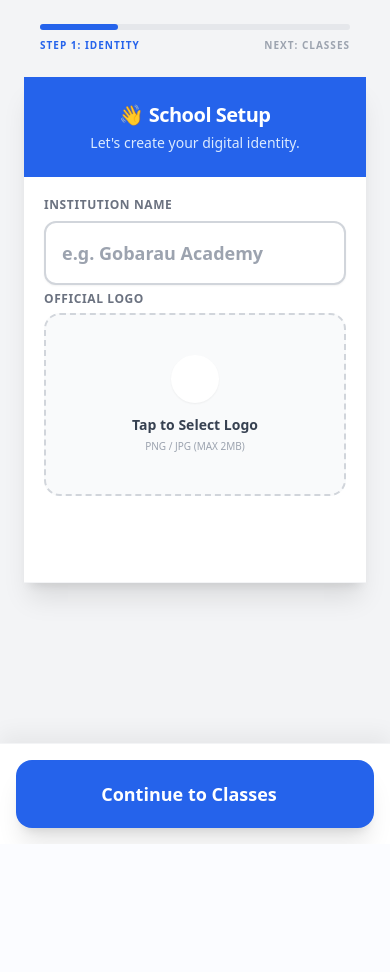
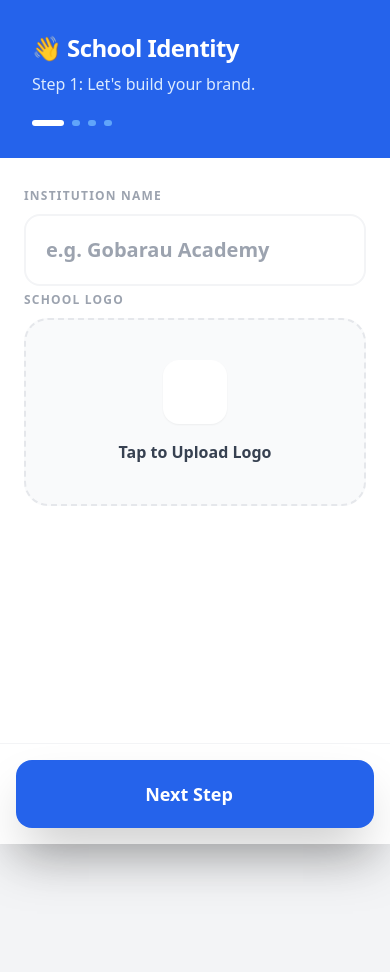
Before and after one commit to pgcsc170531/symfony-docker-starter, a Symfony app: template templates/tenant/onboarding/step1_identity.html.twig in a window 390 px wide. Before the commit the page ends 843 px from the top, so only its background shows below. Run offline with Twig, Linux system fonts and the light colour scheme; the template is opened without the code that fills it, so the values that code supplies are empty; form fields are guessed from the names that the template uses; some libraries are stand-ins or nearby versions.

Commit message:
refactor onboarding step1 template for improved layout, logo upload functionality, and responsive design

```diff
--- a/templates/tenant/onboarding/step1_identity.html.twig
+++ b/templates/tenant/onboarding/step1_identity.html.twig
@@ -1,63 +1,77 @@
 {% extends 'base.html.twig' %}
 
+{% block title %}School Identity{% endblock %}
+
 {% block body %}
-{# 1. Changed max-w-3xl to w-full on mobile, and removed top padding to sit higher #}
-<div class="w-full max-w-4xl mx-auto md:px-4 md:pt-12 pb-32">
+{#
+   We use -m-6 to counteract the p-6 in your base.html.twig <main> tag.
+   This makes the blue header touch the very top and sides of the screen.
+#}
+<div class="-m-6 md:m-0 bg-gray-100 min-h-screen">
 
-    {# PROGRESS BAR - Full width on mobile #}
-    <div class="px-4 mb-6 md:mb-8">
-        <div class="w-full bg-gray-200 rounded-full h-1.5">
-            <div class="bg-blue-600 h-1.5 rounded-full transition-all duration-500" style="width: 25%"></div>
+    <div class="max-w-4xl mx-auto md:pt-12 pb-32">
+
+        {# MAIN CARD #}
+        <div class="bg-white shadow-2xl md:rounded-3xl overflow-hidden min-h-screen md:min-h-[60vh] flex flex-col">
+
+            {# BLUE HEADER #}
+            <div class="bg-blue-600 p-8 md:p-12 text-white relative">
+                <div class="absolute top-0 right-0 opacity-10 transform translate-x-10 -translate-y-10 hidden md:block">
+                    <i class="fas fa-university fa-9x"></i>
                 </div>
-        <div class="flex justify-between mt-2">
-            <p class="text-[10px] font-bold text-blue-600 uppercase tracking-widest">Step 1: Identity</p>
-            <p class="text-[10px] font-bold text-gray-400 uppercase tracking-widest md:hidden">Next: Classes</p>
+                <h1 class="text-2xl md:text-4xl font-black tracking-tight">👋 School Identity</h1>
+                <p class="text-blue-100 mt-2 font-medium">Step 1: Let's build your brand.</p>
+
+                {# Progress Dots #}
+                <div class="flex gap-2 mt-6">
+                    <div class="h-1.5 w-8 bg-white rounded-full"></div>
+                    <div class="h-1.5 w-2 bg-blue-400 rounded-full"></div>
+                    <div class="h-1.5 w-2 bg-blue-400 rounded-full"></div>
+                    <div class="h-1.5 w-2 bg-blue-400 rounded-full"></div>
                 </div>
             </div>
 
-    {# MAIN CARD - Rounded-none on mobile for "Full Page" look, Rounded-3xl on Desktop #}
-    <div class="bg-white shadow-xl md:rounded-3xl overflow-hidden border-b md:border border-gray-100 min-h-[60vh]">
+            <div class="p-6 md:p-12 flex-1">
+                {{ form_start(form, {'attr': {'class': 'space-y-8', 'id': 'onboarding-form'}}) }}
 
-        <div class="bg-blue-600 p-6 md:p-8 text-white">
-            <h1 class="text-xl md:text-3xl font-extrabold tracking-tight text-center md:text-left">👋 School Setup</h1>
-            <p class="text-blue-100 mt-1 font-medium text-sm text-center md:text-left">Let's create your digital identity.</p>
+                    {# School Name #}
+                    <div class="space-y-2">
+                        <label class="text-xs font-black text-gray-400 uppercase tracking-widest">Institution Name</label>
+                        {{ form_widget(form.name, {'attr': {'class': 'w-full px-5 py-5 rounded-2xl border-2 border-gray-100 focus:border-blue-600 focus:ring-0 text-xl font-bold transition-all', 'placeholder': 'e.g. Gobarau Academy'}}) }}
                     </div>
 
-        <div class="p-5 md:p-10">
-            {{ form_start(form, {'attr': {'class': 'space-y-6 md:space-y-8'}}) }}
+                    {# Logo Upload #}
+                    <div class="space-y-2">
+                        <label class="text-xs font-black text-gray-400 uppercase tracking-widest">School Logo</label>
+                        <div class="relative border-2 border-dashed border-gray-200 rounded-3xl p-10 bg-gray-50 hover:bg-blue-50 transition-all cursor-pointer text-center"
+                             onclick="document.getElementById('{{ form.logoFile.vars.id }}').click()">
 
-                {# School Name #}
-                <div>
-                    <label class="block text-xs font-bold text-gray-500 uppercase tracking-wider mb-2">Institution Name</label>
-                    {{ form_widget(form.name, {'attr': {'class': 'w-full px-4 py-4 rounded-xl border-gray-300 border-2 focus:border-blue-600 text-lg font-bold shadow-sm', 'placeholder': 'e.g. Gobarau Academy'}}) }}
+                            <div id="preview-wrapper" class="hidden mb-4 animate-in fade-in zoom-in duration-300">
+                                <img id="image-preview" src="#" class="h-32 w-32 object-contain rounded-2xl mx-auto shadow-xl border-4 border-white">
                             </div>
 
-                {# Logo Upload - Large touch area #}
-                <div>
-                    <label class="text-xs font-bold text-gray-500 uppercase tracking-wider mb-2">Official Logo</label>
-                    <div class="mt-1 flex flex-col justify-center px-6 py-10 border-2 border-gray-300 border-dashed rounded-2xl bg-gray-50 hover:bg-blue-50 transition-colors cursor-pointer"
-                         onclick="this.querySelector('input[type=file]').click()">
-
-                        <div id="preview-wrapper" class="hidden mb-4 self-center text-center">
-                            <img id="image-preview" src="#" class="h-28 w-28 object-contain rounded-2xl shadow-lg border-4 border-white mx-auto">
+                            <div id="upload-instruction">
+                                <div class="h-16 w-16 bg-white rounded-2xl flex items-center justify-center mx-auto mb-4 shadow-sm">
+                                    <i class="fas fa-camera text-blue-600 text-xl"></i>
+                                </div>
+                                <p class="font-bold text-gray-700">Tap to Upload Logo</p>
                             </div>
 
-                        <div class="text-center" id="upload-instruction">
-                            <div class="h-12 w-12 bg-white rounded-full flex items-center justify-center mx-auto mb-3 shadow-sm">
-                                <i class="fas fa-camera text-blue-600"></i>
-                            </div>
-                            <p class="font-bold text-gray-700 text-sm">Tap to Select Logo</p>
-                            <p class="text-[10px] text-gray-400 mt-1 uppercase">PNG / JPG (MAX 2MB)</p>
-                            {{ form_widget(form.logoFile, {'attr': {'class': 'sr-only', 'onchange': 'previewImage(this)'}}) }}
+                            <div class="hidden">
+                                {{ form_widget(form.logoFile, {'attr': {'onchange': 'previewImage(this)'}}) }}
                             </div>
                         </div>
                     </div>
 
-                {# 2. THE STICKY FOOTER - FIXED AT BOTTOM ON MOBILE #}
-                <div class="fixed bottom-0 left-0 right-0 p-4 bg-white border-t border-gray-100 shadow-[0_-10px_20px_rgba(0,0,0,0.05)] md:relative md:bg-transparent md:border-none md:shadow-none md:p-0 md:mt-10 z-50">
-                    <button type="submit" class="w-full md:w-auto md:float-right bg-blue-600 text-white px-10 py-5 rounded-2xl shadow-xl font-extrabold text-lg active:scale-95 transition-all flex justify-center items-center gap-3">
-                        Continue to Classes
-                        <i class="fas fa-arrow-right text-sm"></i>
+                    {#
+                       THE FOOTER FIX:
+                       w-full ensures it stretches across the screen.
+                       left-0 right-0 ensures it stays centered even with the sidebar logic.
+                    #}
+                    <div class="fixed bottom-0 left-0 right-0 p-4 bg-white/80 backdrop-blur-md border-t border-gray-100 md:relative md:p-0 md:bg-transparent md:border-none md:mt-12 z-[100]">
+                        <button type="submit" class="w-full md:w-auto md:float-right bg-blue-600 text-white px-12 py-5 rounded-2xl shadow-2xl font-black text-lg active:scale-95 transition-all flex justify-center items-center gap-3">
+                            Next Step
+                            <i class="fas fa-chevron-right text-sm"></i>
                         </button>
                     </div>
 
@@ -65,4 +79,26 @@
             </div>
         </div>
     </div>
+</div>
 {% endblock %}
+
+{% block javascripts %}
+    {{ parent() }}
+    <script>
+    function previewImage(input) {
+        const wrapper = document.getElementById('preview-wrapper');
+        const image = document.getElementById('image-preview');
+        const instruction = document.getElementById('upload-instruction');
+
+        if (input.files && input.files[0]) {
+            const reader = new FileReader();
+            reader.onload = function(e) {
+                image.src = e.target.result;
+                wrapper.classList.remove('hidden');
+                instruction.classList.add('hidden');
+            }
+            reader.readAsDataURL(input.files[0]);
+        }
+    }
+    </script>
+{% endblock %}
```
Lines whose indentation alone changed are shown as unchanged.
